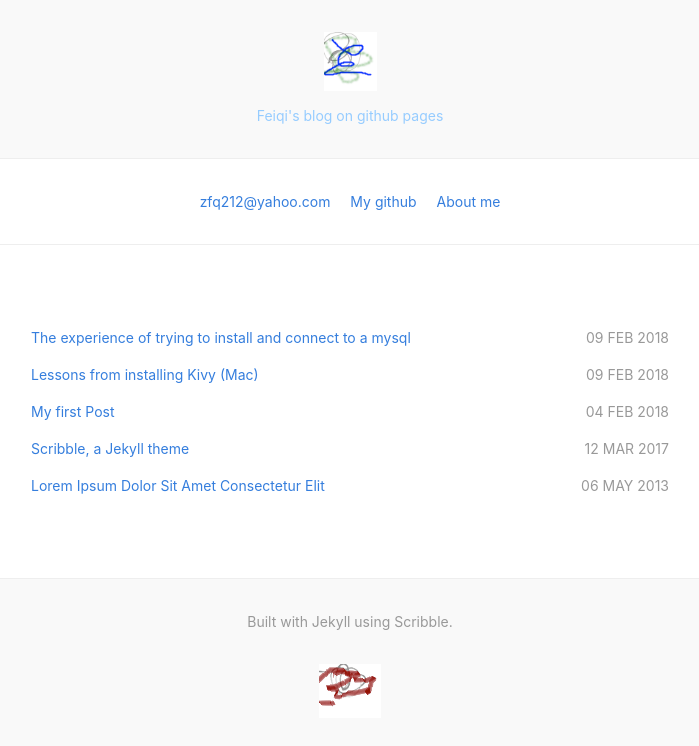
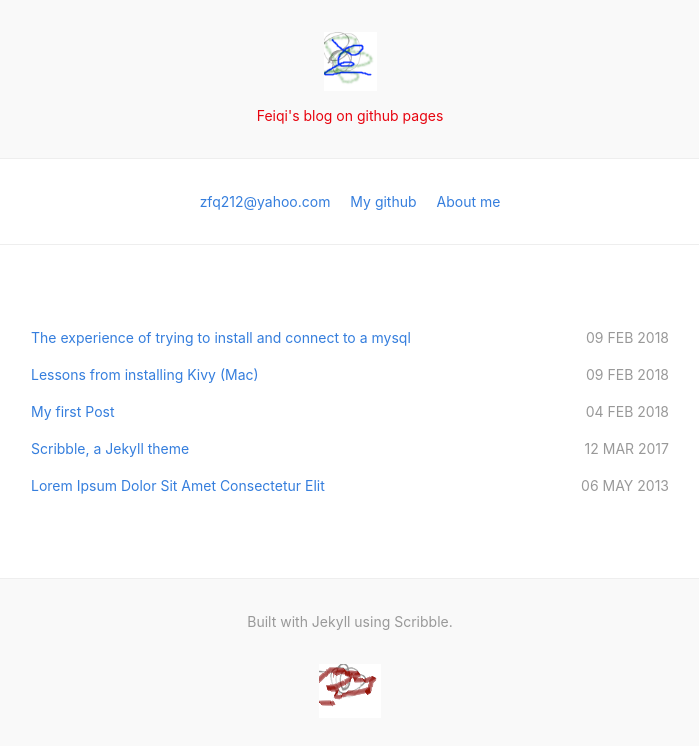
Before and after one commit to zfq212git/zfq212git.github.io, a Jekyll site: the page built from index.html, in a window 1280 px wide. Shown: the top 746 px of the page, without its empty margins (290-989 px from the left). Built offline with Jekyll 4.4.1, drawn with Linux system fonts in a browser that asks for light colours; nearby versions of some CDN libraries.

Commit message:
Update default.html

```diff
--- a/_layouts/default.html
+++ b/_layouts/default.html
@@ -7,7 +7,7 @@
     <title>{{ page.title }} - {{ site.title }}</title>
     {% include head.html %}
   </head>
-  <body class="lh-copy light-blue pa0 f6 sans-serif bg-super-white">
+  <body class="lh-copy dark-red pa0 f6 sans-serif bg-super-white">
     <header class="tc mt4">
       <a href="{{ site.url }}">
         <img src="{{ site.url }}/images/scribble.png" alt="Home" width="53" height="59">
```
